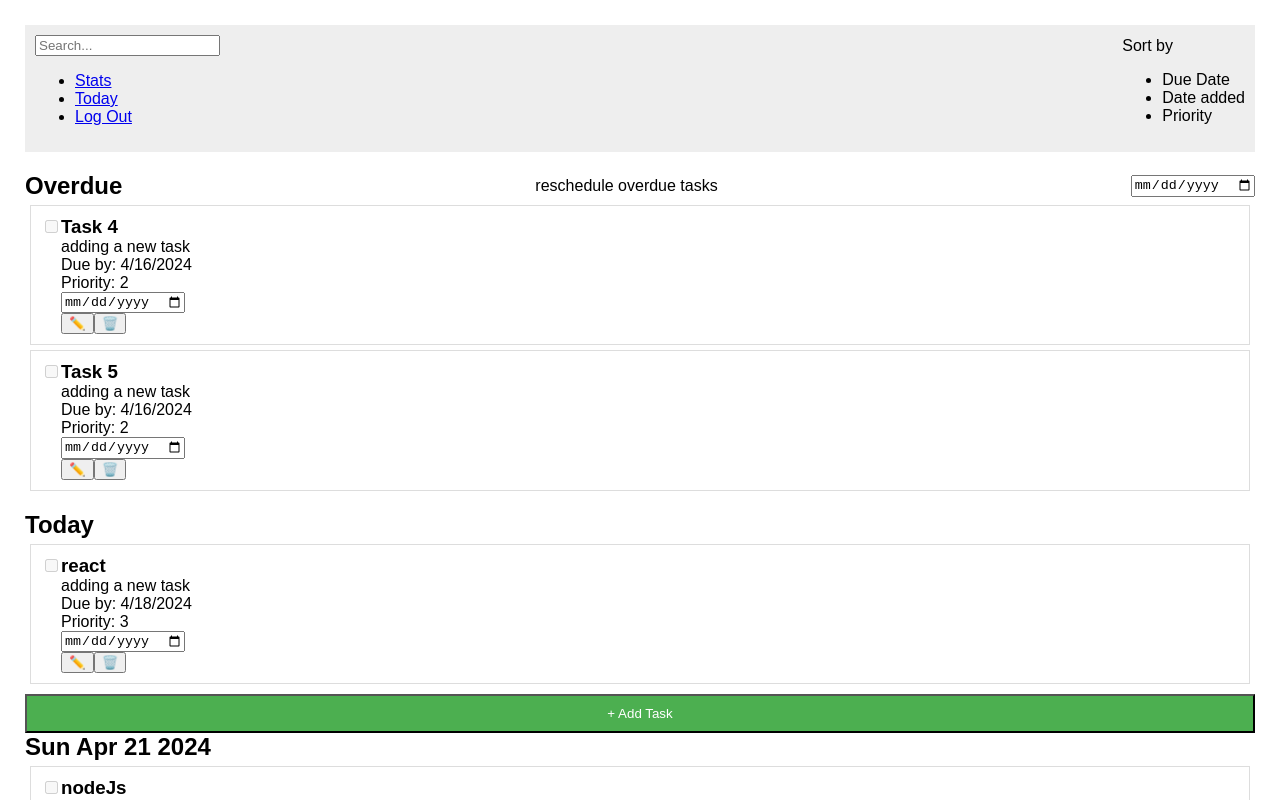
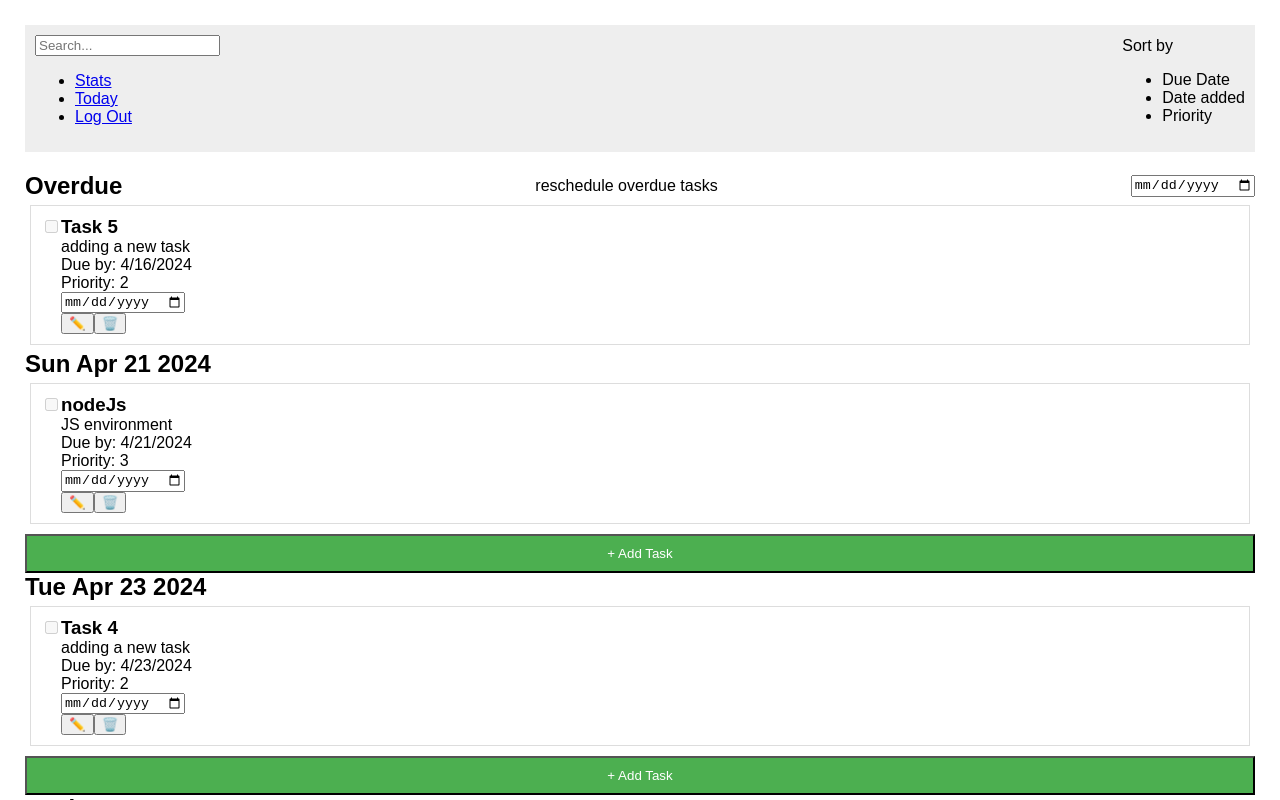
Before and after one commit to elvis-visi/todoApp, a React (Vite) app in the folder frontend/: page / in a window 1280 px wide. Shown: the top 800 px of the page. Built offline with nearby package versions, Linux system fonts and the light colour scheme.

Commit message:
Sort upcoming tasks by dueDate

```diff
--- a/frontend/src/App.jsx
+++ b/frontend/src/App.jsx
@@ -4,7 +4,7 @@ const tasks =   [
   {
       "title": "Task 4",
       "description": "adding a new task",
-      "dueDate": "2024-04-16T00:00:00.000Z",
+      "dueDate": "2024-04-23T00:00:00.000Z",
       "dateAdded": "2024-04-11T09:57:47.823Z",
       "priority": 2,
       "completed": false,
@@ -30,7 +30,7 @@ const tasks =   [
   {
       "title": "react",
       "description": "adding a new task",
-      "dueDate": "2024-04-18T00:00:00.000Z",
+      "dueDate": "2024-05-18T00:00:00.000Z",
       "dateAdded": "2024-04-11T10:02:21.246Z",
       "priority": 3,
       "completed": false,
@@ -56,7 +56,7 @@ const tasks =   [
 {
   "title": "nodeJs",
   "description": "JS environment",
-  "dueDate": "2024-04-22T00:00:00.000Z",
+  "dueDate": "2024-04-24T00:00:00.000Z",
   "dateAdded": "2024-04-11T10:02:21.246Z",
   "priority": 3,
   "completed": false,
--- a/frontend/src/components/TaskListView.jsx
+++ b/frontend/src/components/TaskListView.jsx
@@ -63,9 +63,16 @@ const TaskListView = ({ tasks }) => {
           </>
         )}
 
-   {Object.entries(groupedUpcomingTasks).map(([date, tasks]) => (
+
+
+   {Object.entries(groupedUpcomingTasks)
+    .sort(([dateA],[dateB]) => new Date(dateA) - new Date(dateB))
+    .map(([date, tasks]) => (
         <section key={date}>
           <h2>{date}</h2>
+
+
+
           {tasks.map((task,index)=>
           <TaskItem key={task.id + index} {...task} />)}
               <AddNewTaskButton/>
```
